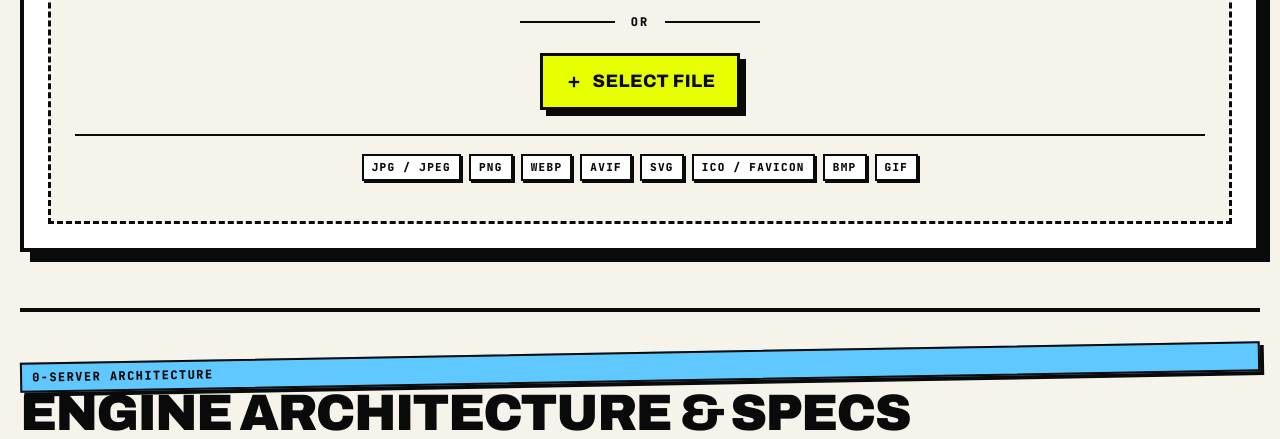
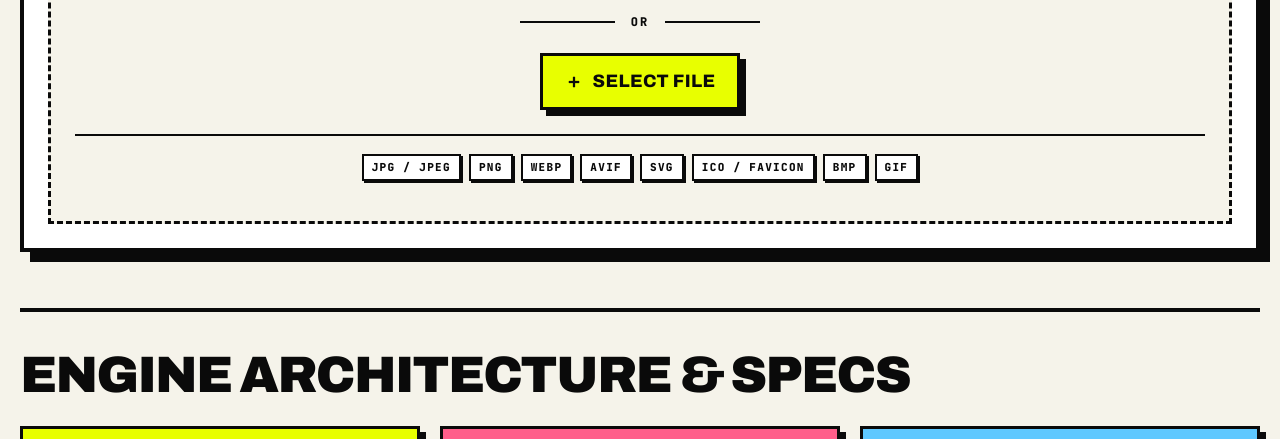
Before and after one commit to Abhishek-092/Picsmith, a plain HTML site: page index.html in a window 1280 px wide. Shown: the part 513-952 px from the top of the page. Drawn offline with Linux system fonts and the light colour scheme.

```diff
--- a/index.html
+++ b/index.html
@@ -407,7 +407,6 @@
         <!-- Architecture info -->
         <section class="architecture-section" aria-label="System Architecture & Privacy Principles">
             <div class="section-head">
-                <span class="sticker-badge blue">0-SERVER ARCHITECTURE</span>
                 <h2 class="section-title">ENGINE ARCHITECTURE & SPECS</h2>
             </div>
 
```
